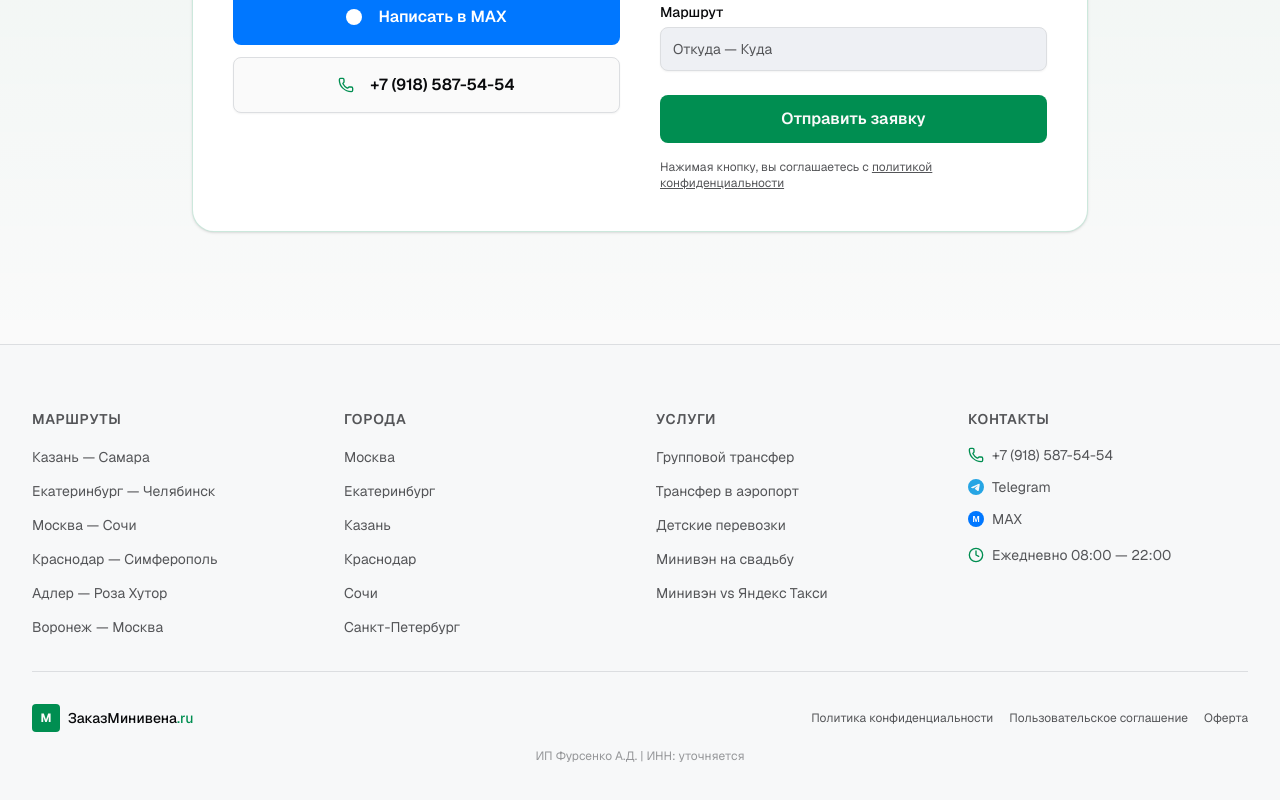
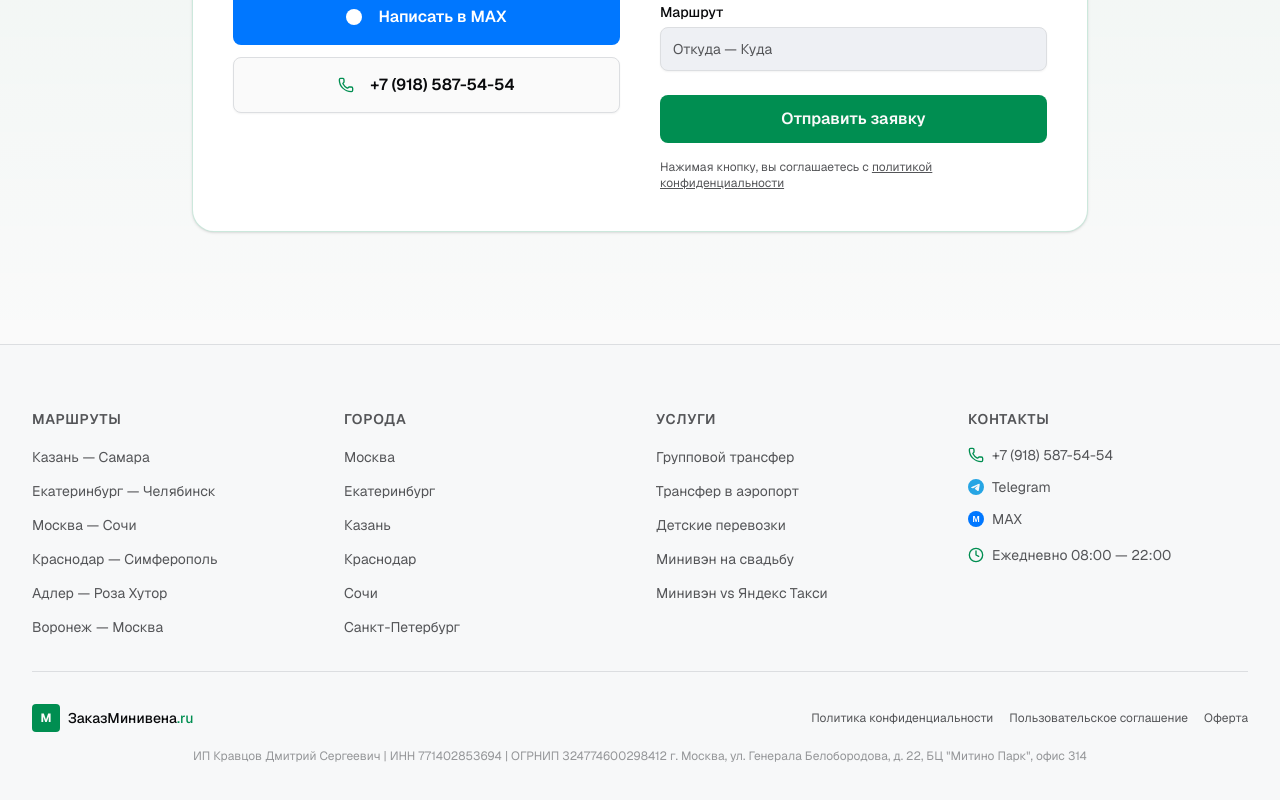
Before and after one commit to Ant0has/zakazminivena-samopis, a Next.js app: page / in a window 1280 px wide. Shown: the part 7543-8343 px from the top of the page. Built offline with nearby package versions, Linux system fonts and the light colour scheme.

Commit message:
Add legal entity details to footer: IP, INN, OGRNIP, address

```diff
--- a/src/components/Footer.tsx
+++ b/src/components/Footer.tsx
@@ -162,7 +162,8 @@ export function Footer() {
 
         <div className="mt-4 text-center">
           <p className="text-xs text-muted-foreground/60">
-            ИП Фурсенко А.Д. | ИНН: уточняется
+            ИП Кравцов Дмитрий Сергеевич | ИНН 771402853694 | ОГРНИП 324774600298412
+г. Москва, ул. Генерала Белобородова, д. 22, БЦ "Митино Парк", офис 314
           </p>
         </div>
       </div>
```
